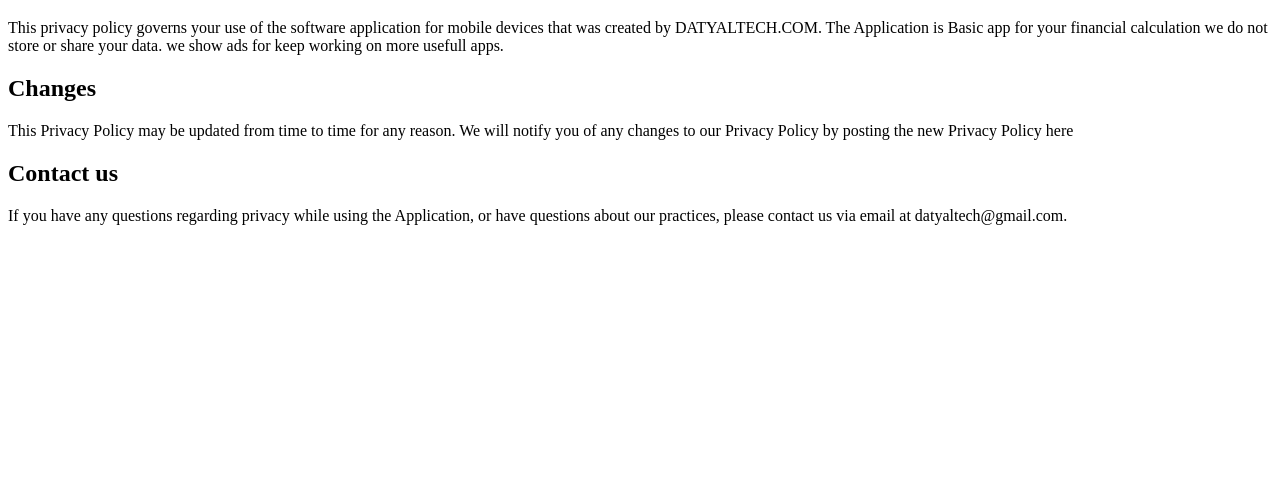
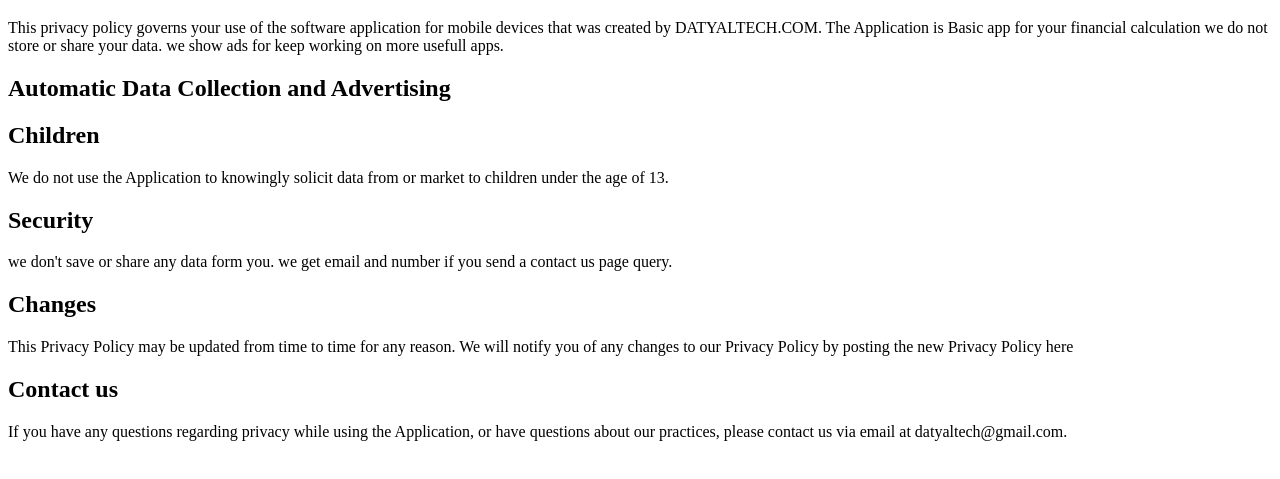
Before and after one commit to MukeshDatyal/MukeshDatyal.github.io, a plain HTML site: page index.html in a window 1280 px wide. Shown: the part 61-540 px from the top of the page. Drawn offline with Linux system fonts and the light colour scheme.

Commit message:
Update index.html

```diff
--- a/index.html
+++ b/index.html
@@ -18,7 +18,12 @@
   The Application is Basic app for your financial calculation we do not store or share your data.
   we show ads for keep working on more usefull apps.
  </p>
- <p>
+  <h2>Automatic Data Collection and Advertising</h2>
+  <h2>Children</h2>
+  <p>We do not use the Application to knowingly solicit data from or market to children under the age of 13.
+  </p>
+  <h2>Security</h2>
+ <p>we don't save or share any data form you. we get email and number if you send a contact us page query.
   </p>
   <h2>Changes</h2>
   <p>  This Privacy Policy may be updated from time to time for any reason.
```
